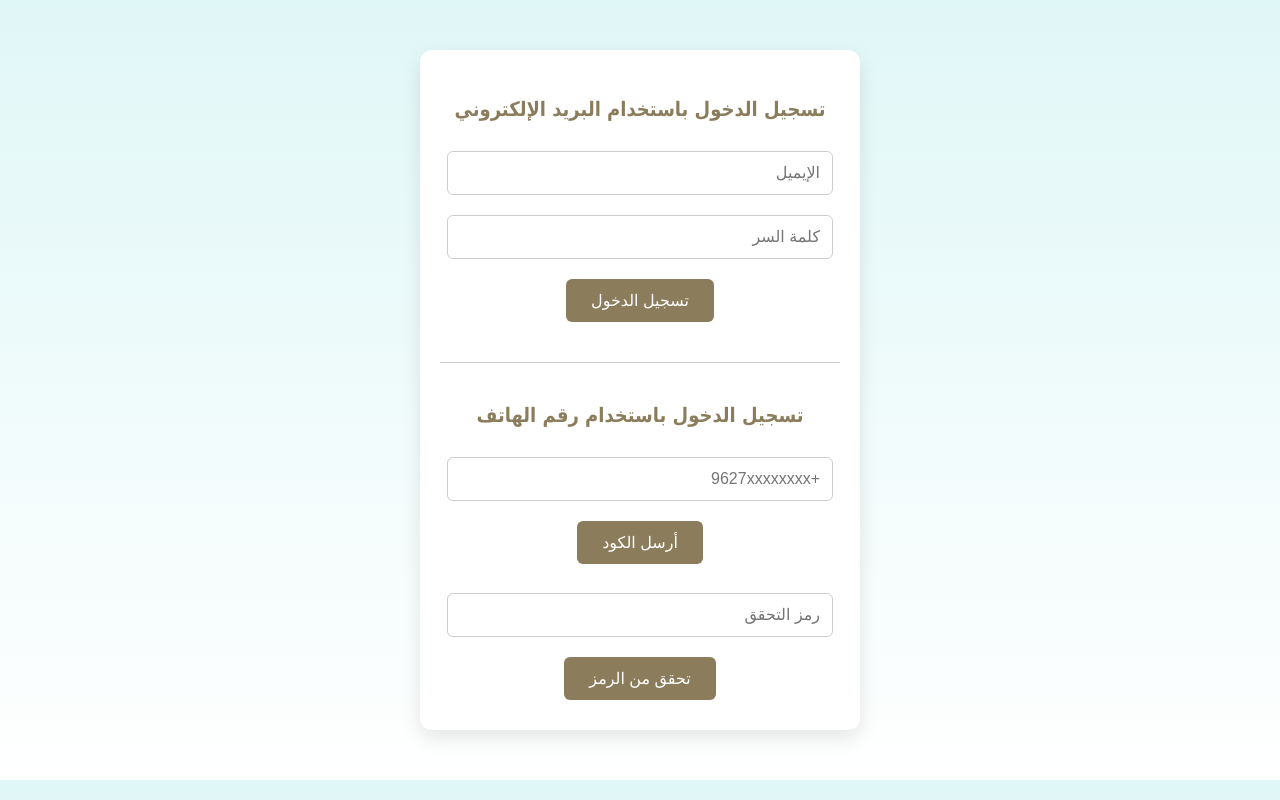
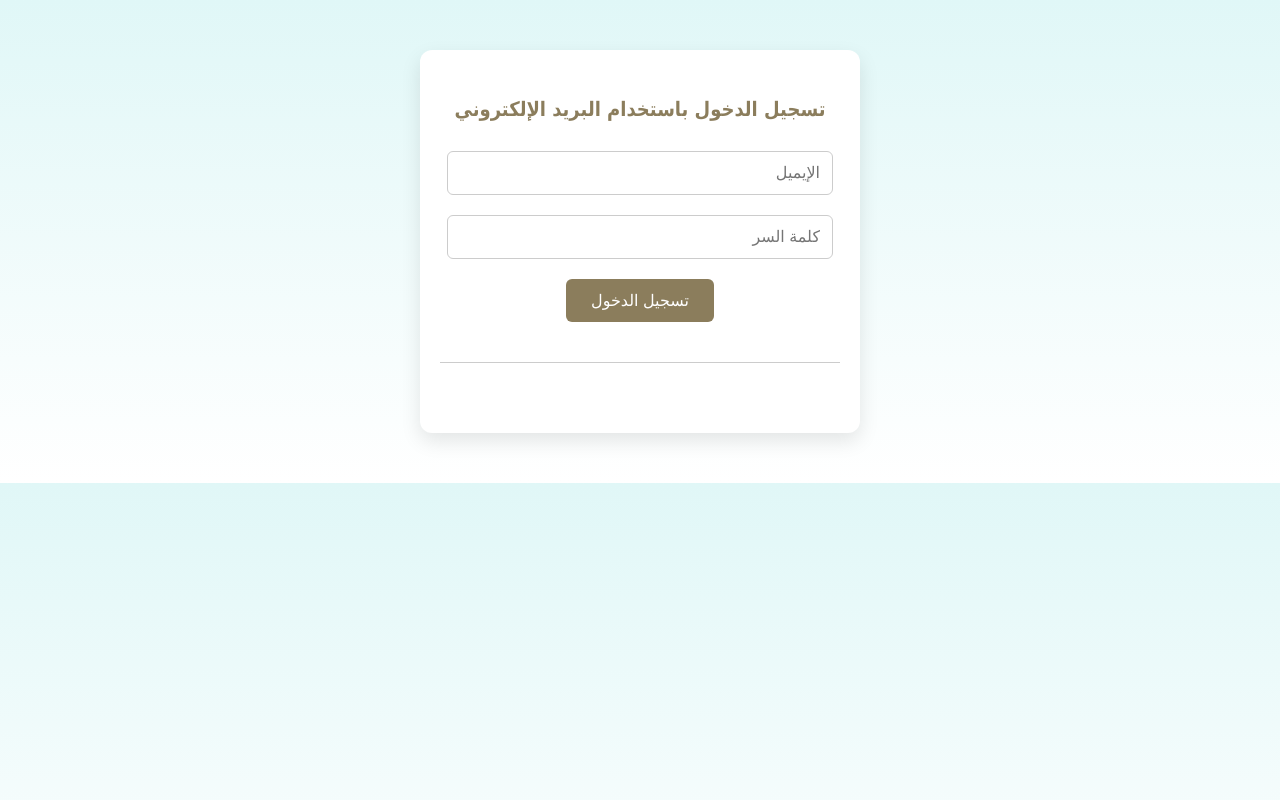
Before and after one commit to abdalmalkall/Ecl, a website: page register.html in a window 1280 px wide. Drawn offline with Linux system fonts and the light colour scheme.

Commit message:
firebaes

```diff
--- a/register.html
+++ b/register.html
@@ -18,14 +18,7 @@
 
     <hr>
 
-    <h2>تسجيل الدخول باستخدام رقم الهاتف</h2>
-    <div id="recaptcha-container"></div>
-    <input type="text" id="phone" placeholder="+9627xxxxxxxx"><br>
-    <button onclick="sendCode()">أرسل الكود</button><br><br>
 
-    <input type="text" id="code" placeholder="رمز التحقق"><br>
-    <button onclick="verifyCode()">تحقق من الرمز</button>
-  </div>
 
   <script type="module">
     import { initializeApp } from "https://www.gstatic.com/firebasejs/11.7.1/firebase-app.js";
```
